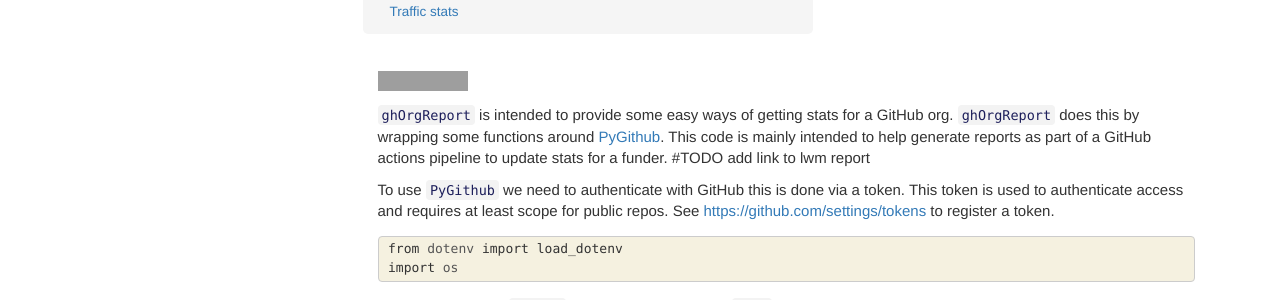
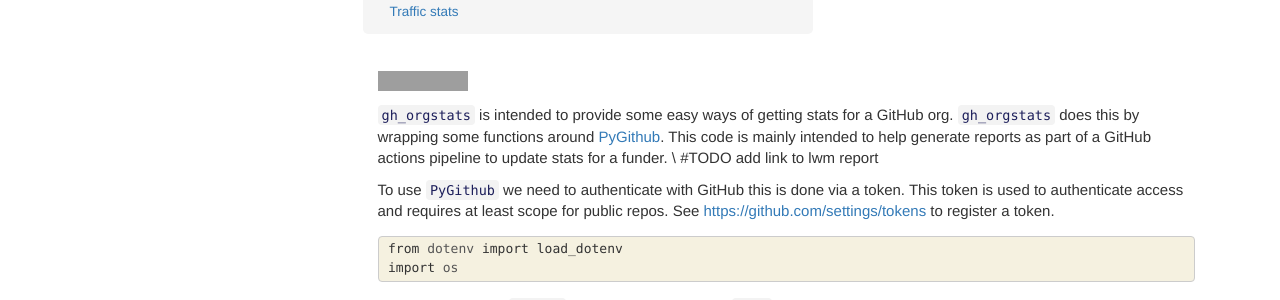
Before and after one commit to Living-with-machines/gh_orgstats, a Jekyll site: the page built from docs/index.html, in a window 1280 px wide. Shown: the part 277-577 px from the top of the page. Built offline with Jekyll 4.4.1, drawn with Linux system fonts in a browser that asks for light colours; nearby versions of some CDN libraries; comment, search, counter and statistics services are not loaded; grey boxes are pictures that could not be loaded.

Commit message:
update lib name in docs

```diff
--- a/docs/index.html
+++ b/docs/index.html
@@ -38,7 +38,7 @@ nb_path: "nbs/index.ipynb"
 </div>
 <div class="cell border-box-sizing text_cell rendered"><div class="inner_cell">
 <div class="text_cell_render border-box-sizing rendered_html">
-<p><code>ghOrgReport</code> is intended to provide some easy ways of getting stats for a GitHub org. <code>ghOrgReport</code> does this by wrapping some functions around <a href="https://github.com/PyGithub/PyGithub">PyGithub</a>. This code is mainly intended to help generate reports as part of a GitHub actions pipeline to update stats for a funder. #TODO add link to lwm report</p>
+<p><code>gh_orgstats</code> is intended to provide some easy ways of getting stats for a GitHub org. <code>gh_orgstats</code> does this by wrapping some functions around <a href="https://github.com/PyGithub/PyGithub">PyGithub</a>. This code is mainly intended to help generate reports as part of a GitHub actions pipeline to update stats for a funder. \ #TODO add link to lwm report</p>
 
 </div>
 </div>
```
Also changed, not shown: README.md, 1 other file.
